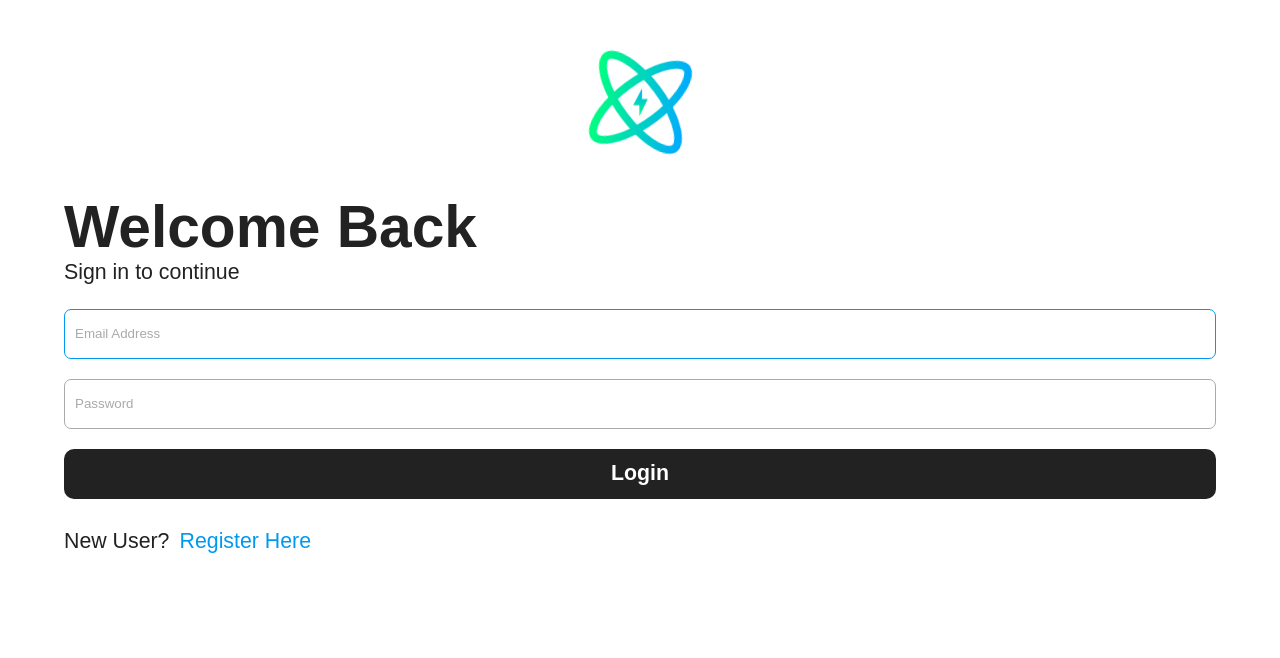
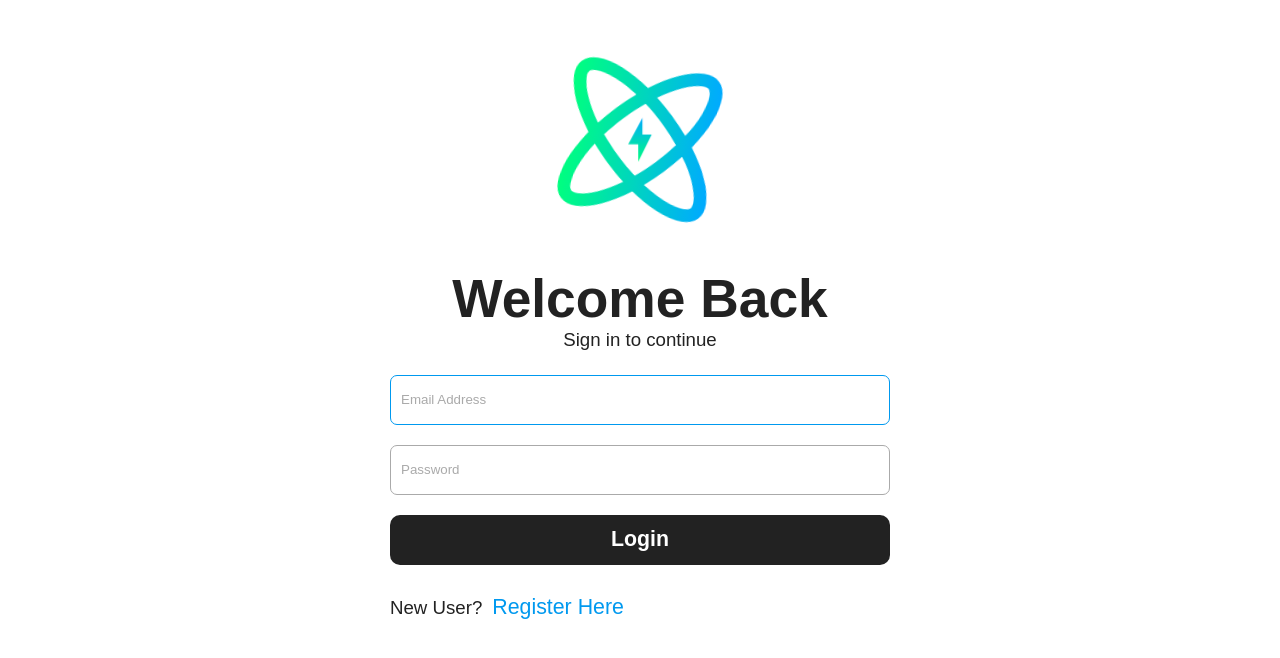
Before and after one commit to N-eeraj/notes-ui, a React (Vite) app: page /login in a window 1280 px wide. Shown: the top 658 px of the page. Built offline with nearby package versions, Linux system fonts and the light colour scheme; a web font is replaced by a local one.

Commit message:
style for tablet

```diff
--- a/src/pages/login.jsx
+++ b/src/pages/login.jsx
@@ -15,7 +15,7 @@ const login = () => {
     }
 
     return (
-        <div>
+        <div className='main-container'>
             <div className='welcome'>
                 <Text
                     type='title'
--- a/src/pages/register.jsx
+++ b/src/pages/register.jsx
@@ -17,7 +17,7 @@ const register = () => {
     }
 
     return (
-        <div>
+        <div className='main-container'>
             <div className='welcome'>
                 <Text
                     type='title'
--- a/src/styles/components/text.css
+++ b/src/styles/components/text.css
@@ -22,12 +22,12 @@ span {
 
 @media (min-width: 900px) {
     h1 {
-        font-size: 44pt;
+        font-size: 40pt;
     }
     strong {
-        font-size: 28pt;
+        font-size: 24pt;
     }
     span {
-        font-size: 16pt;
+        font-size: 14pt;
     }
 }
--- a/src/styles/layouts/user-form.css
+++ b/src/styles/layouts/user-form.css
@@ -1,5 +1,5 @@
 #user_layout {
-    height: 100dvh;
+    min-height: 100dvh;
     display: flex;
     flex-direction: column;
     padding: 0 5%;
@@ -39,3 +39,21 @@
 .link {
     color: var(--primary);
 }
+
+@media screen and (min-width: 600px) {
+    #user_layout {
+        align-items: center;
+    }
+
+    .logo {
+        width: 200px;
+    }
+
+    .main-container {
+        width: 500px;
+    }
+
+    .welcome {
+        text-align: center;
+    }
+}
```
